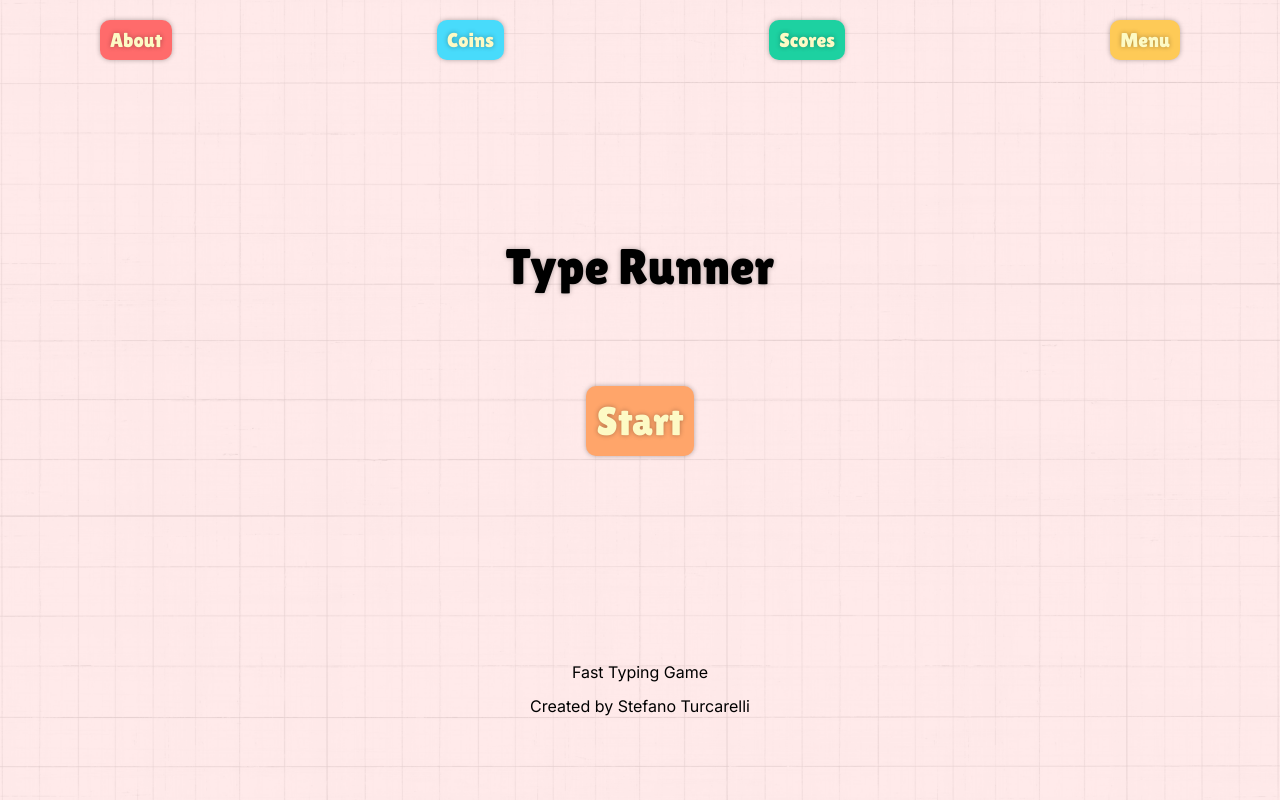
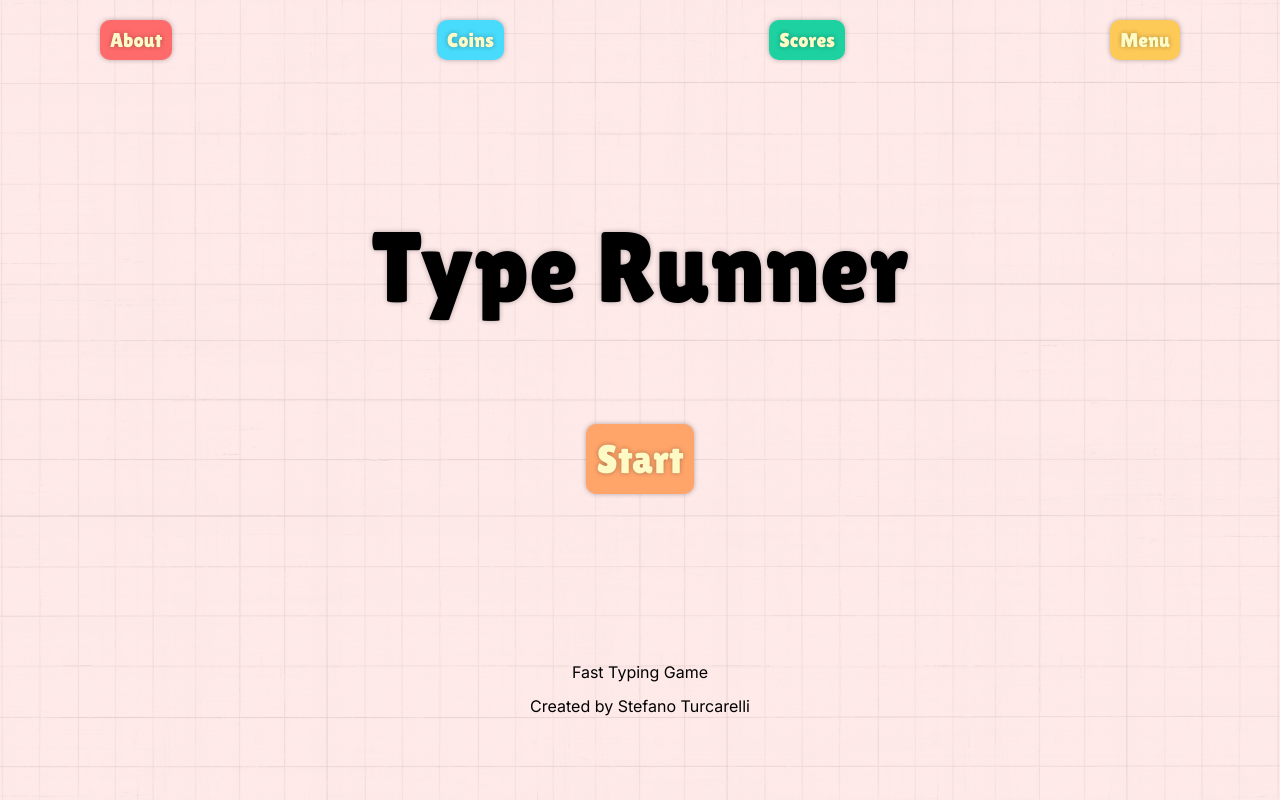
Before and after one commit to stefanoturcarelli/fast-typing-game, a website with bundled scripts: page index.html in a window 1280 px wide. Built offline with nearby package versions, Linux system fonts and the light colour scheme.

Commit message:
Increase font size game title

```diff
--- a/assets/style/index.css
+++ b/assets/style/index.css
@@ -260,7 +260,7 @@ input[type="text"]:focus {
 
 .random-word-display {
   font-family: "Lilita One", sans-serif;
-  font-size: 5rem;
+  font-size: 10rem;
   text-align: center;
   text-shadow: 0 0 0.5rem rgba(0, 0, 0, 0.3);
 }
```
